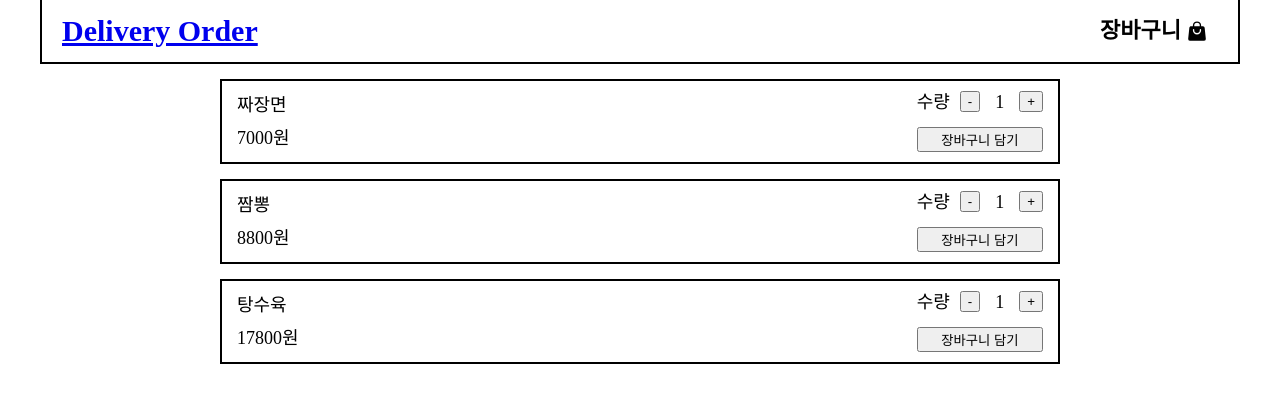
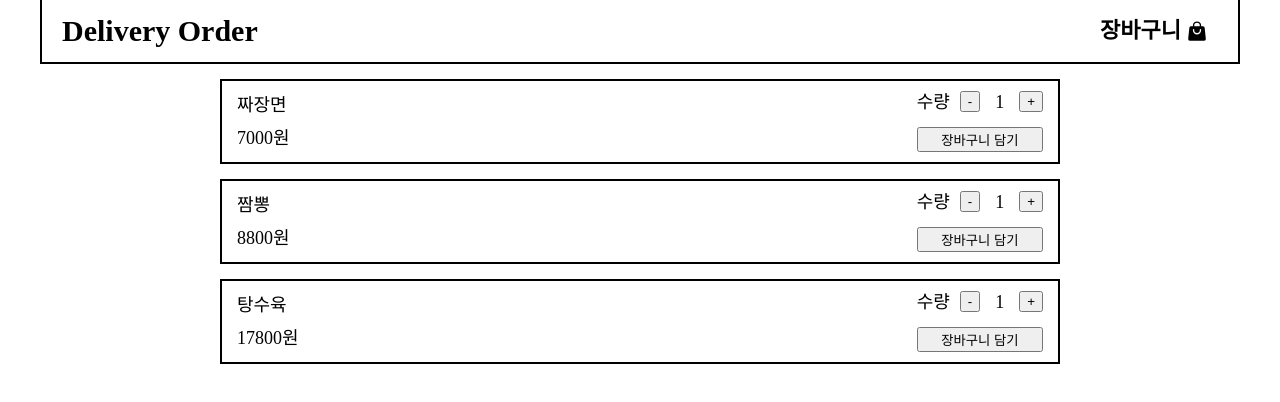
Before and after one commit to leeyeonjoo92/delivery, a React (Create React App) app: page / in a window 1280 px wide. Shown: the top 402 px of the page. Built offline with nearby package versions, Linux system fonts and the light colour scheme; a web font is replaced by a local one.

Commit message:
design: a:link 스타일 초기화
- a:link 기본 스타일 초기화

```diff
--- a/src/reset.css
+++ b/src/reset.css
@@ -127,3 +127,11 @@ table {
   border-collapse: collapse;
   border-spacing: 0;
 }
+
+a {
+  color: #000;
+}
+
+a:link {
+  text-decoration: none;
+}
```
